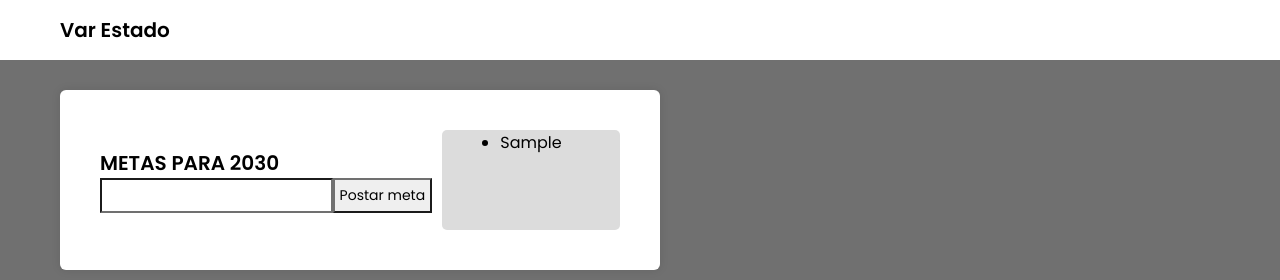
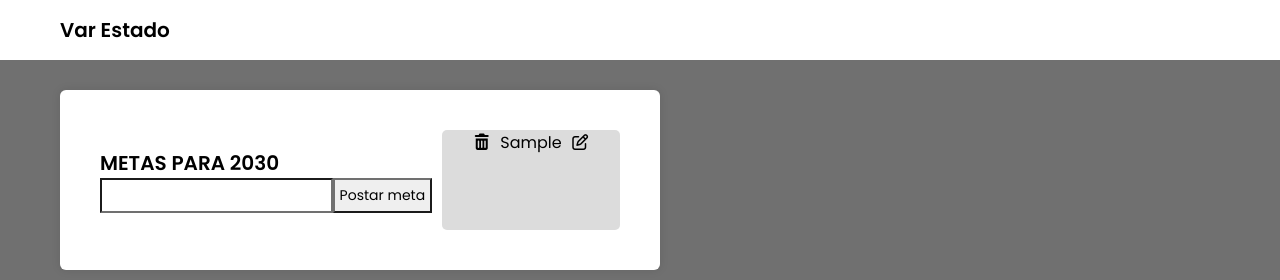
Before and after one commit to 11pedrofxx/curso-react, a React (Create React App) app: page /varEstado in a window 1280 px wide. Both pictures are taken after typing "Sample" into the empty fields and a click on the button "Postar meta". Shown: the top 280 px of the page. Built offline with nearby package versions, Linux system fonts and the light colour scheme.

Commit message:
editar e remover um item dentro de um array com variavel de estado

```diff
--- a/src/pages/varEstado/index.jsx
+++ b/src/pages/varEstado/index.jsx
@@ -28,6 +28,8 @@ export default function VarEstado() {
 
     const[novameta, setnovameta] = useState('');
     const [listaMetas, setlistaMetas] = useState([]);
+    const [editando, seteditando] = useState(-1)
+
 
     function aumentar() {
 
@@ -102,19 +104,46 @@ export default function VarEstado() {
     function addMeta() {
 
         if (novameta != '') {
-        setlistaMetas([...listaMetas, novameta])
-        setnovameta('')
+            if (editando === -1) {
+
+                setlistaMetas([...listaMetas, novameta])
+                setnovameta('')
+
+            }
+
+            else {
+
+                listaMetas[editando] = novameta
+                setlistaMetas([...listaMetas])
+                seteditando(-1)
+
+            }
         }
 
     }
 
     function teclaApertada(e) {
 
-        if (e.key == 'Enter') {
+        if (e.key === 'Enter') {
 
             addMeta()
 
         }
+
+    }
+
+    function removerMeta(pos) {
+
+        listaMetas.splice(pos, 1);
+        setlistaMetas([...listaMetas])
+        alert(`Item removido na posição ${pos}`)
+
+    }
+
+    function editarMeta(pos) {
+
+        setnovameta(listaMetas[pos])
+        seteditando(pos)
 
     }
 
@@ -138,9 +167,13 @@ export default function VarEstado() {
 
             <ul>
 
-             {listaMetas.map(item =>
+             {listaMetas.map((item, pos) =>
 
-                <li> {item} </li>
+                <li key={pos}>
+                <i className='fa fa-trash-can' onClick={() => removerMeta(pos)}></i> &nbsp;
+                {item} &nbsp;
+                <i class="fa-regular fa-pen-to-square" onClick={() => editarMeta(pos)} ></i>
+                </li>
 
              )}
 
--- a/src/pages/varEstado/index.scss
+++ b/src/pages/varEstado/index.scss
@@ -210,6 +210,11 @@
     align-items: center;
     justify-content: space-between;
 
+    ul{
+
+      list-style-type: none;
+    }
+
     .minhasmetas{
 
       background-color: gainsboro;
```
